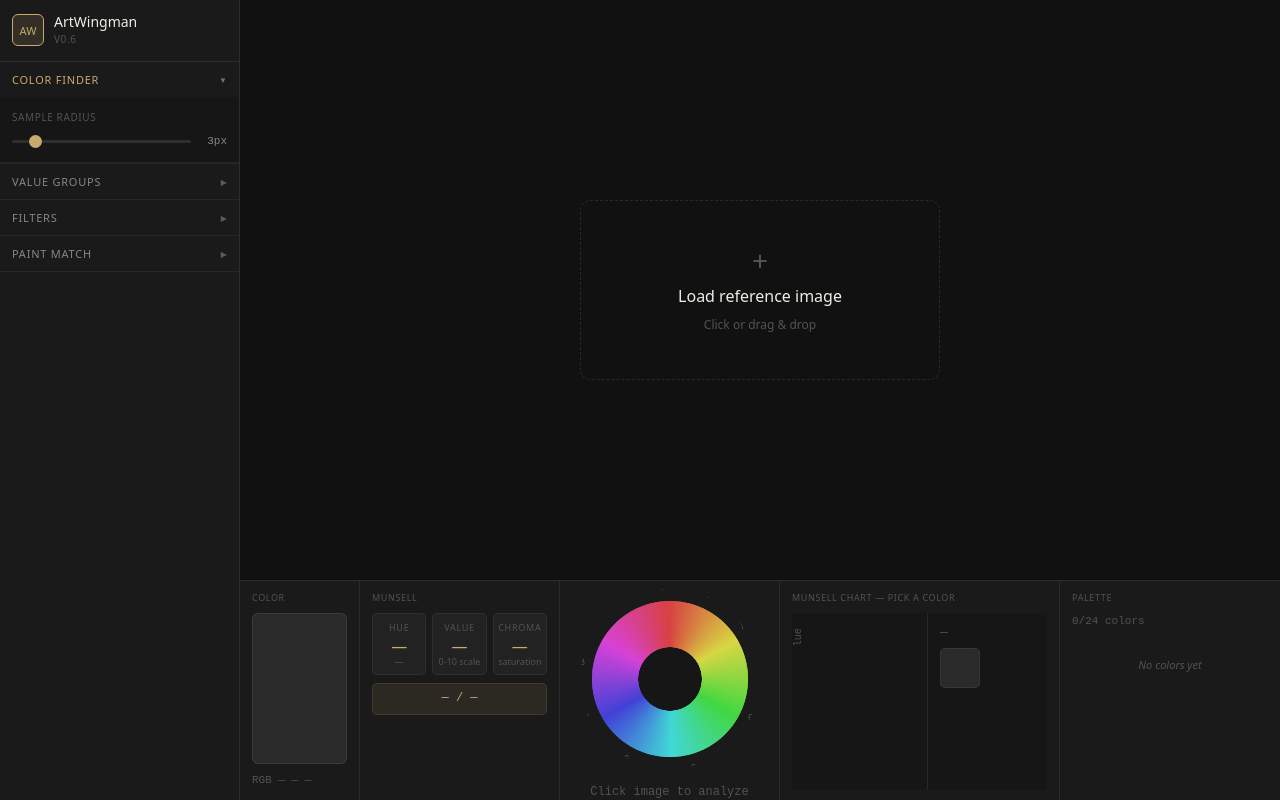
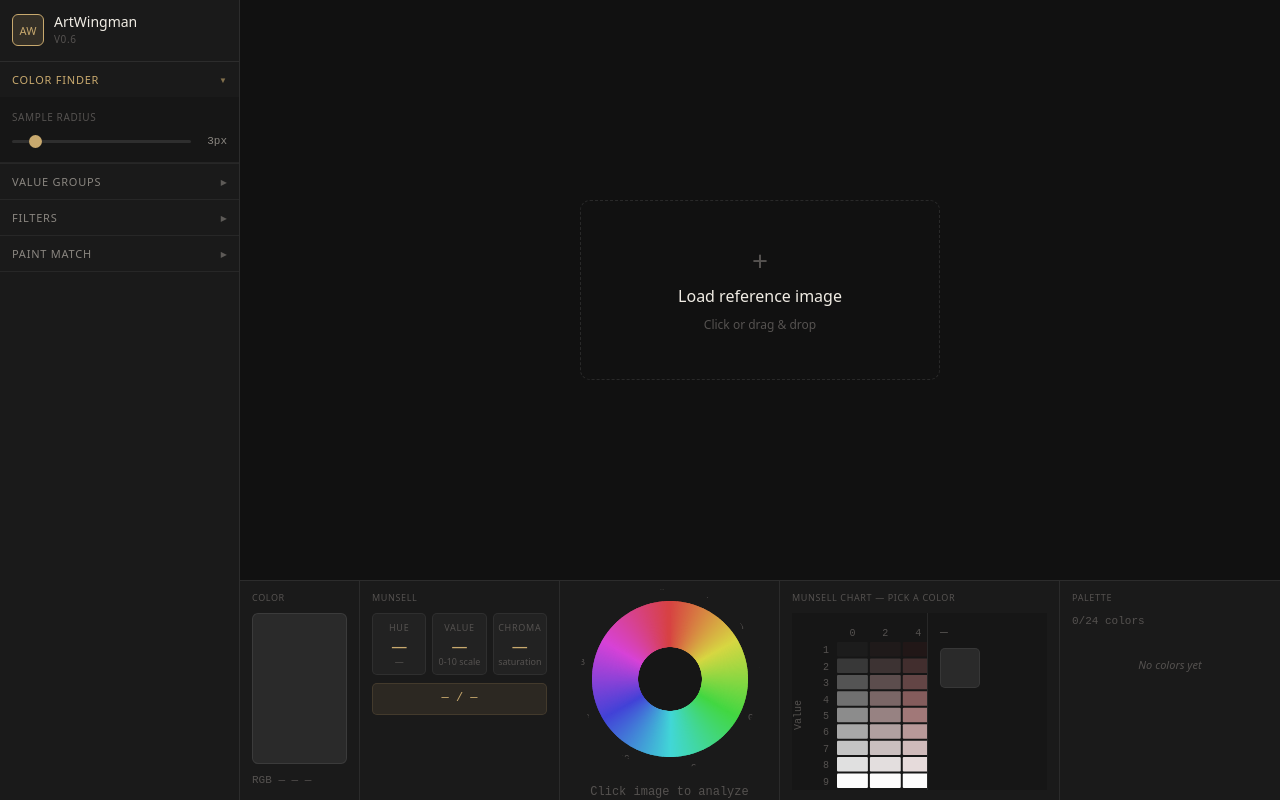
Before and after one commit to manvredo/artwingman, a Next.js app: page / in a window 1280 px wide. Built offline with nearby package versions, Linux system fonts and the light colour scheme.

Commit message:
v0.6 - Munsell chart: size SVG from height, detail panel adjacent to chart
Co-Authored-By: Claude Sonnet 4.6 <noreply@anthropic.com>

```diff
--- a/components/MunsellChart.js
+++ b/components/MunsellChart.js
@@ -33,13 +33,10 @@ export default function MunsellChart({ hueAngle, hueName, hue, value, chroma, co
   const activeValue  = value  !== null ? Math.round(value)         : null
   const hasColor = value !== null && chroma !== null
 
-  const chartW = sz.w - DETAIL_W
-  const cellWFromW = chartW > 0 ? (chartW - PAD_L) / CHROMAS.length : 0
-  const cellWFromH = sz.h > 0 ? ((sz.h - PAD_T) / VALUES.length) * 2 : cellWFromW
-  const cellW = Math.max(1, Math.min(cellWFromW, cellWFromH))
+  const cellW = sz.h > 0 ? Math.max(1, ((sz.h - PAD_T) / VALUES.length) * 2) : 1
   const cellH = cellW / 2
 
-  const svgW = chartW
+  const svgW = PAD_L + CHROMAS.length * cellW
   const svgH = PAD_T + VALUES.length * cellH
 
   const hueLabel = hue && hue !== '—' ? hue : '—'
```
